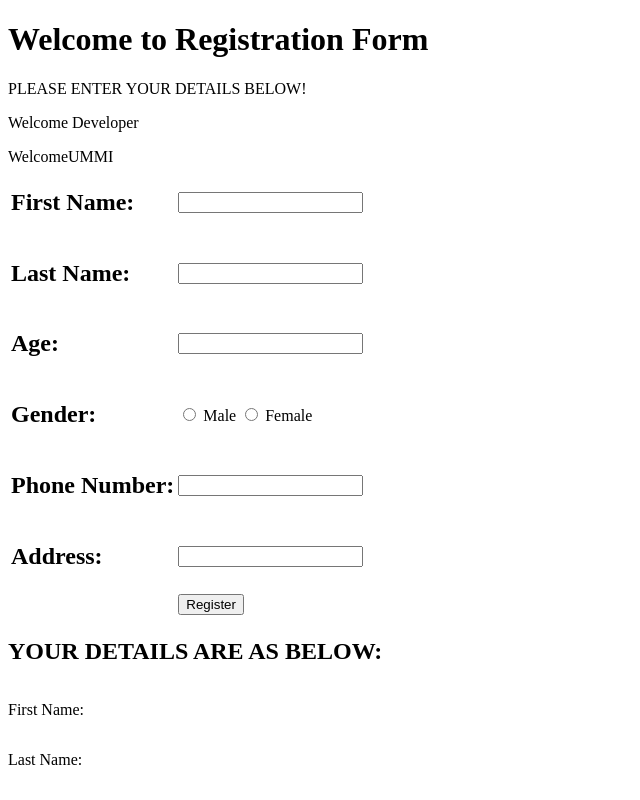
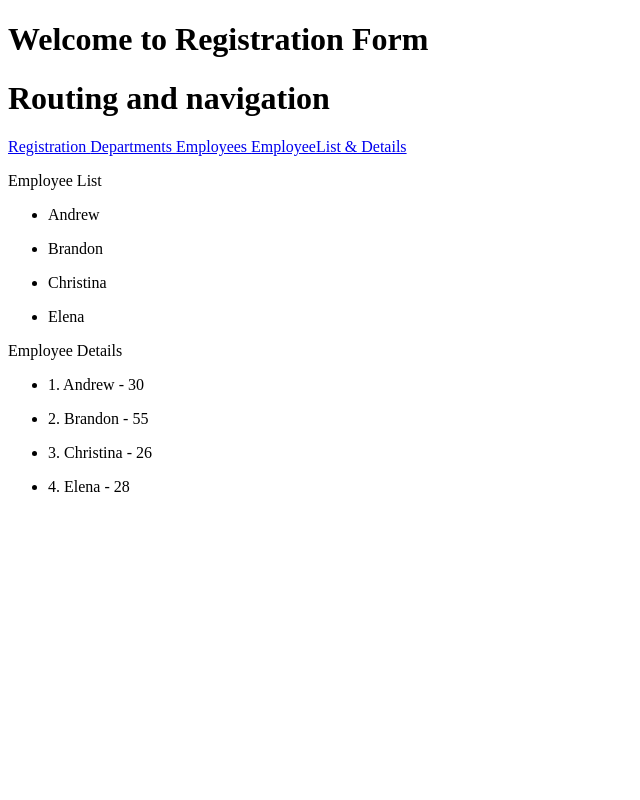
Before and after one commit to UmmiMohamed/selfDevelopment-app, an Angular app: page /employee in a window 1280 px wide. Shown: the top 800 px of the page, without its empty margins (0-640 px from the left). Built offline with nearby package versions, Linux system fonts and the light colour scheme.

Commit message:
routing
routing

```diff
--- a/src/app/app.component.html
+++ b/src/app/app.component.html
@@ -4,8 +4,8 @@
 
 <h1>Welcome to {{title}}</h1>
 <!--@Output(event from child) @Input(to pass parentData to child component)-->
-<app-test (childEvent)="message=$event" [parentData]="name"></app-test>
-{{message}}
+<!-- <app-test (childEvent)="message=$event" [parentData]="name"></app-test> -->
+<!-- {{message}} -->
 
 <div>
     <h1>Routing and navigation</h1>
```
